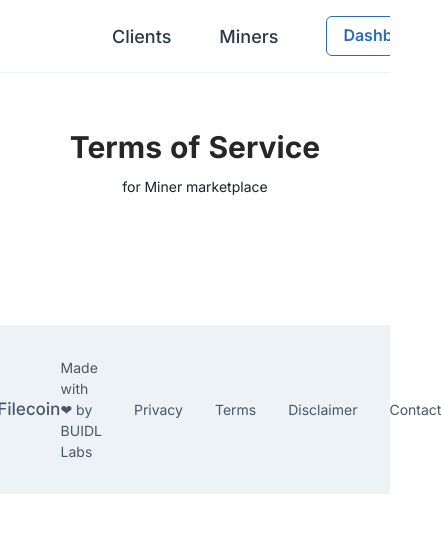
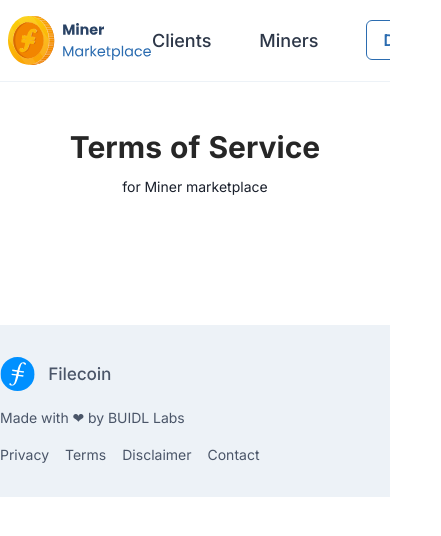
Before and after one commit to buidl-labs/miner-marketplace-frontend, a Next.js app: page /terms in a window 390 px wide. Shown: the top 536 px of the page, 441 px wide, since content can reach past the window. Built offline with nearby package versions, Linux system fonts and the light colour scheme.

Commit message:
homepage are now fully responsive

```diff
--- a/components/Navbar.js
+++ b/components/Navbar.js
@@ -16,11 +16,11 @@
 
   return (
     <Flex
-      bg="whiteAlpha.700"
+      bg="whiteAlpha.800"
       borderBottom="solid 1px #EDF2F7 "
       p="4"
       mb="24"
-      px="28"
+      px={{ base: "2", md: "2", xl: "28" }}
       overflow="hidden"
       position="fixed"
       zIndex="10"
@@ -28,7 +28,7 @@
       backdropFilter="blur(16px)"
     >
       <Link onClick={() => router.push("/")}>
-        <Image src="/images/Logo.svg" maxH="12" />
+        <Image src="/images/Logo.svg" maxW="36" />
       </Link>
       <Spacer />
       <HStack spacing="12" color="gray.700">
--- a/components/landingPage/Footer.js
+++ b/components/landingPage/Footer.js
@@ -9,6 +9,8 @@
   VStack,
   HStack,
   Spacer,
+  SimpleGrid,
+  GridItem,
 } from "@chakra-ui/react";
 import React from "react";
 import { useRouter } from "next/router";
@@ -19,35 +21,45 @@
   return (
     <Center
       py="8"
-      px="32"
+      px={{ lg: 32, md: 8, sm: 4 }}
       bgColor="gray.100"
       spacing="10"
       color="gray.600"
-      w="stretch"
+      width="full"
+      alignItems={{ sm: "flex-start" }}
     >
+      <SimpleGrid columns={{ lg: 3, md: 1, sm: 1 }} gap={4} w="container.xl">
+        <GridItem>
           <Link href="https://filecoin.io" isExternal>
             <Image src="/images/Filecoin-logo.svg" maxW="28" />
           </Link>
-      <Spacer />
+        </GridItem>
+
+        <GridItem>
+          <HStack>
             <Text>
               Made with ❤ by{" "}
               <Link href="https://buidllabs.io" isExternal>
                 BUIDL Labs
               </Link>
             </Text>
-      <Spacer />
-      <Link onClick={() => router.push("/privacy")} pl={8}>
-        Privacy
-      </Link>
-      <Link onClick={() => router.push("/terms")} pl={8}>
-        Terms
-      </Link>
-      <Link onClick={() => router.push("/disclaimer")} pl={8}>
-        Disclaimer
-      </Link>
-      <Link href="#" isExternal pl={8}>
+          </HStack>
+        </GridItem>
+
+        <GridItem>
+          <HStack spacing={4}>
+            <Link onClick={() => router.push("/privacy")}>Privacy</Link>
+
+            <Link onClick={() => router.push("/terms")}>Terms</Link>
+
+            <Link onClick={() => router.push("/disclaimer")}>Disclaimer</Link>
+
+            <Link href="#" isExternal>
               Contact
             </Link>
+          </HStack>
+        </GridItem>
+      </SimpleGrid>
     </Center>
   );
 };
--- a/components/landingPage/Hero.js
+++ b/components/landingPage/Hero.js
@@ -26,7 +26,7 @@
           <Heading size="3xl" lineHeight="1.2" color="gray.900">
             {props.heroHeading}
           </Heading>
-          <Text maxW={{ md: "full", sm: "full" }} color="gray.700">
+          <Text maxW={{ base: "full", md: "75%" }} color="gray.700">
             {props.heroText}
           </Text>
           <Box>
@@ -42,8 +42,8 @@
         </Stack>
         <Image
           src={props.heroImg}
-          w={{ md: "40%" }}
-          display={{ lg: "block", sm: "none" }}
+          width={{ base: "0%", md: "50%" }}
+          display={{ base: "none", md: "block" }}
         />
       </HStack>
     </Stack>
--- a/pages/clientLanding.js
+++ b/pages/clientLanding.js
@@ -28,7 +28,7 @@
     <>
       <Navbar />
       <Container maxW="container.xl" mb="16">
-        <Stack spacing="28">
+        <SimpleGrid gap="12">
           {/* Hero Section */}
           <Hero
             heroImg="/images/clientHero.svg"
@@ -126,7 +126,7 @@
           {/*FAQ*/}
           <Stack textAlign="center" alignItems="center" spacing="16">
             <Heading size="lg">Frequently Asked Questions</Heading>
-            <Stack w="48rem" textAlign="left">
+            <Stack minW={{ base: "80vw", md: "48rem" }} textAlign="left">
               <Accordion allowToggle="false">
                 <Faq question="What?" answer="this is what" />
                 <Faq question="What?" answer="this is what" />
@@ -134,7 +134,7 @@
               </Accordion>
             </Stack>
           </Stack>
-        </Stack>
+        </SimpleGrid>
       </Container>
       <Footer />
     </>
--- a/pages/minerLanding.js
+++ b/pages/minerLanding.js
@@ -26,7 +26,7 @@
     <>
       <Navbar />
       <Container maxW="container.xl" mb="16">
-        <Stack spacing="28">
+        <SimpleGrid gap="12">
           {/* Hero Section */}
           <Hero
             heroImg="/images/minerHero.svg"
@@ -119,7 +119,7 @@
           {/*FAQ*/}
           <Stack textAlign="center" alignItems="center" spacing="16">
             <Heading size="lg">Frequently Asked Questions</Heading>
-            <Stack w="48rem" textAlign="left">
+            <Stack minW={{ base: "80vw", md: "48rem" }} textAlign="left">
               <Accordion allowToggle="false">
                 <Faq question="What?" answer="this is what" />
                 <Faq question="What?" answer="this is what" />
@@ -127,7 +127,7 @@
               </Accordion>
             </Stack>
           </Stack>
-        </Stack>
+        </SimpleGrid>
       </Container>
       <Footer />
     </>
```
Also changed, not shown: pages/index.js (+3 -5 lines). Lines whose indentation alone changed are shown as unchanged.
